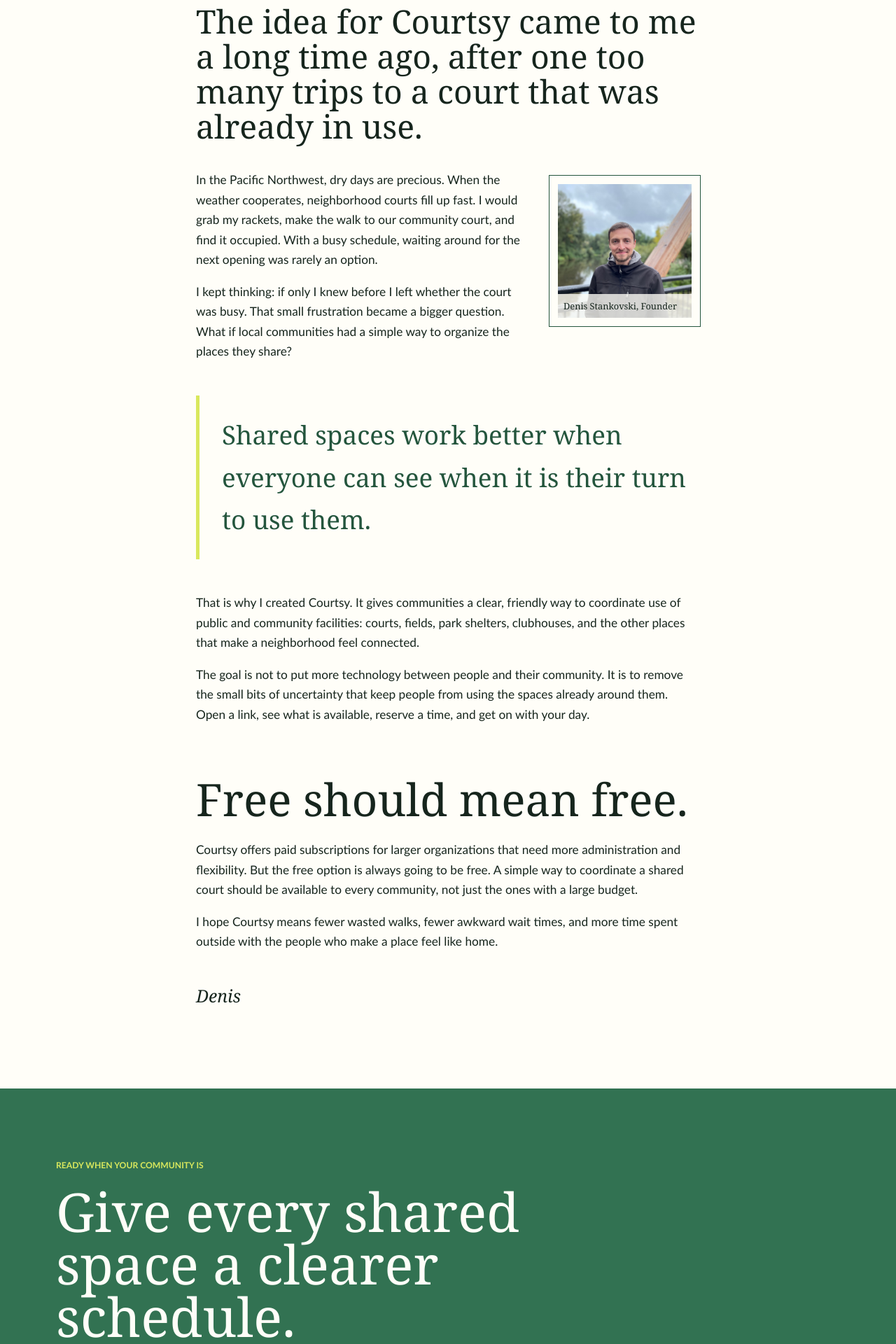
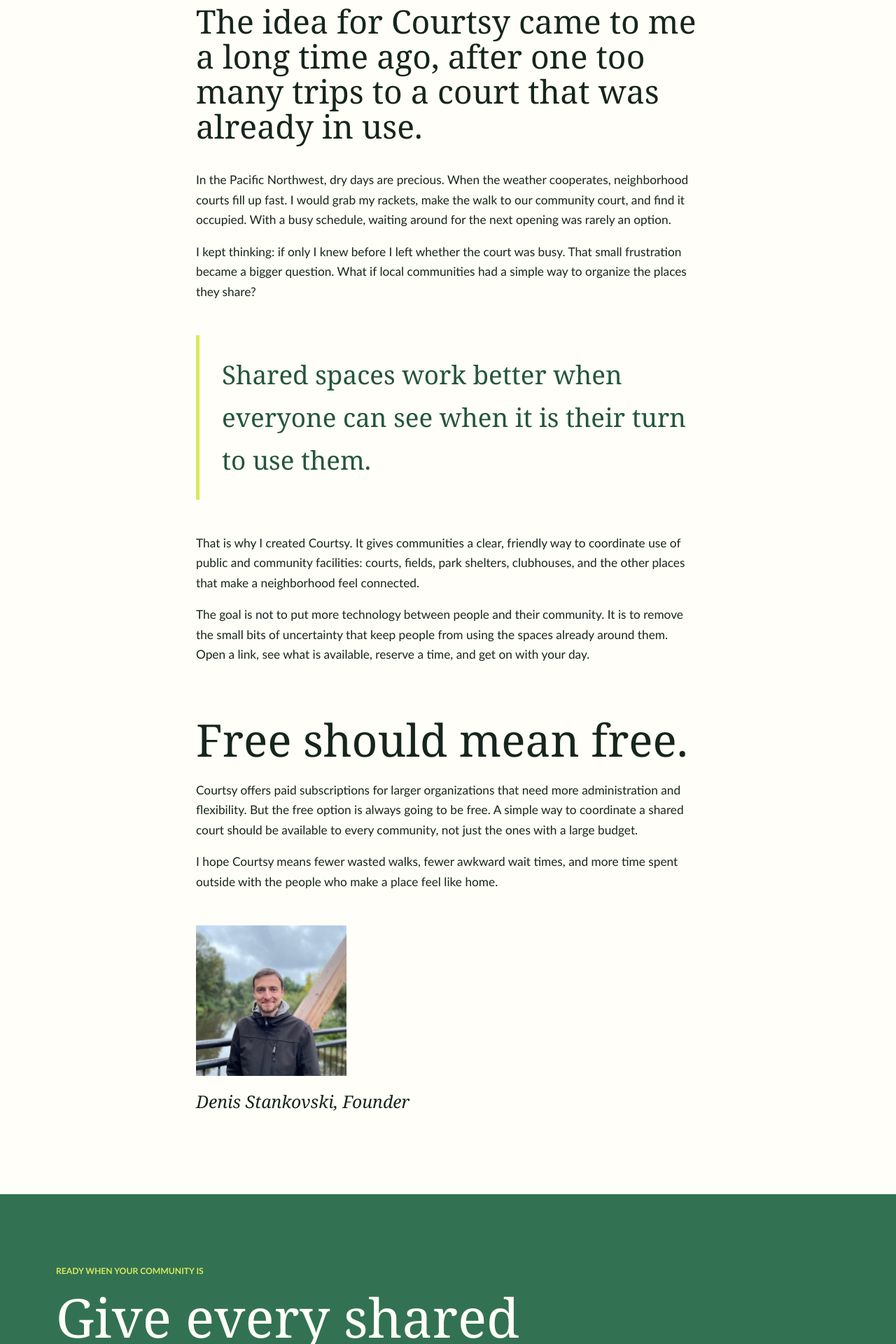
Before and after one commit to stankovski/courtsy-website, a Jekyll site: the page built from about.md, in a window 1280 px wide. Shown: the part 887-2807 px from the top of the page at 70% size. Built offline with Jekyll 4.4.1, drawn with Linux system fonts in a browser that asks for light colours.

Commit message:
Updated about

```diff
--- a/about.md
+++ b/about.md
@@ -20,16 +20,6 @@
   <div class="about-story-inner">
     <p class="about-opening">The idea for Courtsy came to me a long time ago, after one too many trips to a court that was already in use.</p>
 
-    <figure class="founder-portrait">
-      <img
-        src="{{ '/assets/images/about.png' | relative_url }}"
-        alt="Denis Stankovski, founder of Courtsy"
-        width="500"
-        height="500"
-      >
-      <figcaption>Denis Stankovski, Founder</figcaption>
-    </figure>
-
     <p>In the Pacific Northwest, dry days are precious. When the weather cooperates, neighborhood courts fill up fast. I would grab my rackets, make the walk to our community court, and find it occupied. With a busy schedule, waiting around for the next opening was rarely an option.</p>
 
     <p>I kept thinking: if only I knew before I left whether the court was busy. That small frustration became a bigger question. What if local communities had a simple way to organize the places they share?</p>
@@ -48,7 +38,16 @@
 
     <p>I hope Courtsy means fewer wasted walks, fewer awkward wait times, and more time spent outside with the people who make a place feel like home.</p>
 
-    <p class="about-signoff">Denis</p>
+    <figure class="founder-portrait">
+      <img
+        src="{{ '/assets/images/about.png' | relative_url }}"
+        alt="Denis Stankovski, founder of Courtsy"
+        width="500"
+        height="500"
+      >
+    </figure>
+
+    <p class="about-signoff">Denis Stankovski, Founder</p>
   </div>
 </article>
 
--- a/assets/css/main.scss
+++ b/assets/css/main.scss
@@ -845,10 +845,7 @@
   width: 215px;
   max-width: 100%;
   aspect-ratio: 1;
-  float: right;
-  margin: 8px 0 16px 32px;
-  border: 12px solid var(--white);
-  box-shadow: 0 0 0 1px var(--court-dark);
+  margin: 48px auto 16px 0;
 }
 
 .founder-portrait img {
@@ -856,17 +853,6 @@
   width: 100%;
   height: 100%;
   object-fit: cover;
-}
-
-.founder-portrait figcaption {
-  position: absolute;
-  right: 0;
-  bottom: 0;
-  left: 0;
-  padding: 8px;
-  background: rgba(255, 254, 248, 0.78);
-  font-family: Georgia, "Times New Roman", serif;
-  font-size: 0.8rem;
 }
 
 .about-story {
@@ -909,7 +895,8 @@
 }
 
 .about-signoff {
-  margin-top: 42px;
+  margin-top: 0;
+  text-align: left;
   font-family: Georgia, "Times New Roman", serif;
   font-size: 1.55rem;
   font-style: italic;
@@ -1363,8 +1350,7 @@
   }
 
   .founder-portrait {
-    float: none;
-    margin: 0 0 28px;
+    margin-top: 36px;
   }
 
   .about-story {
```
